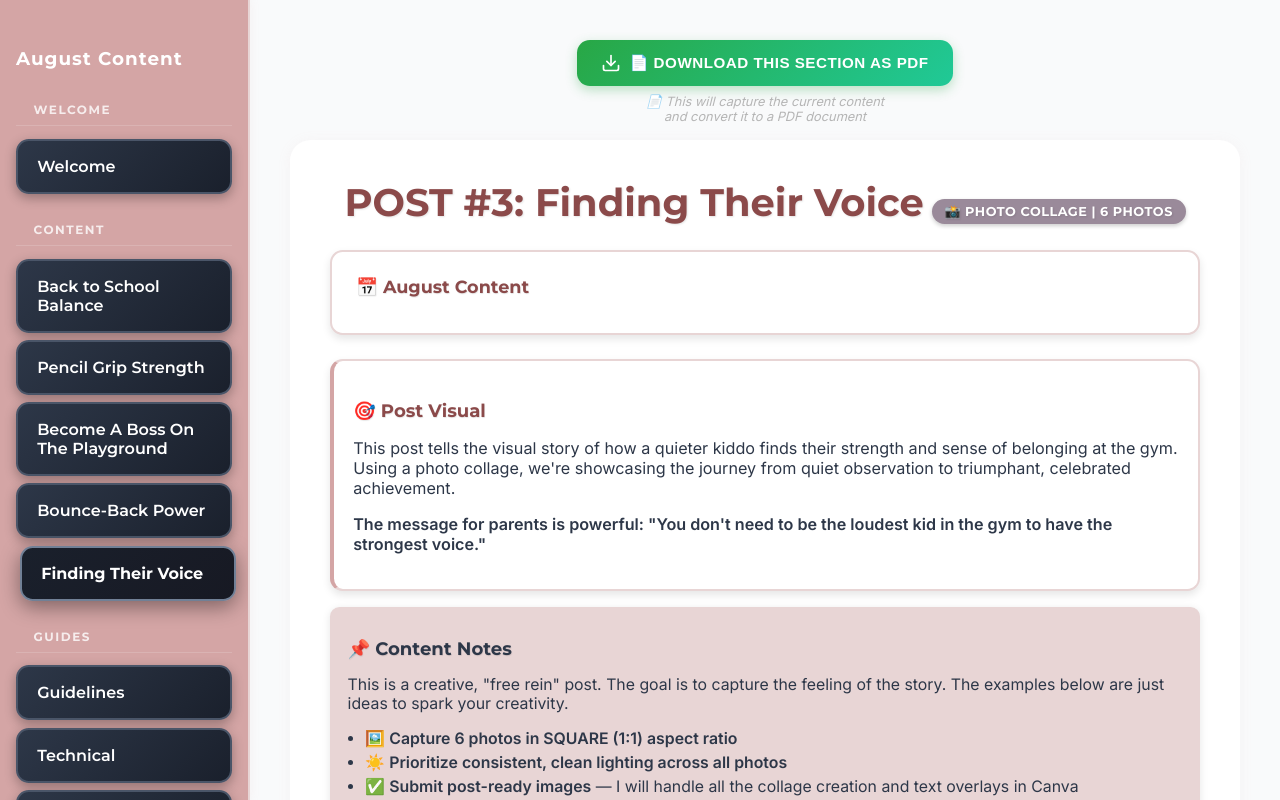
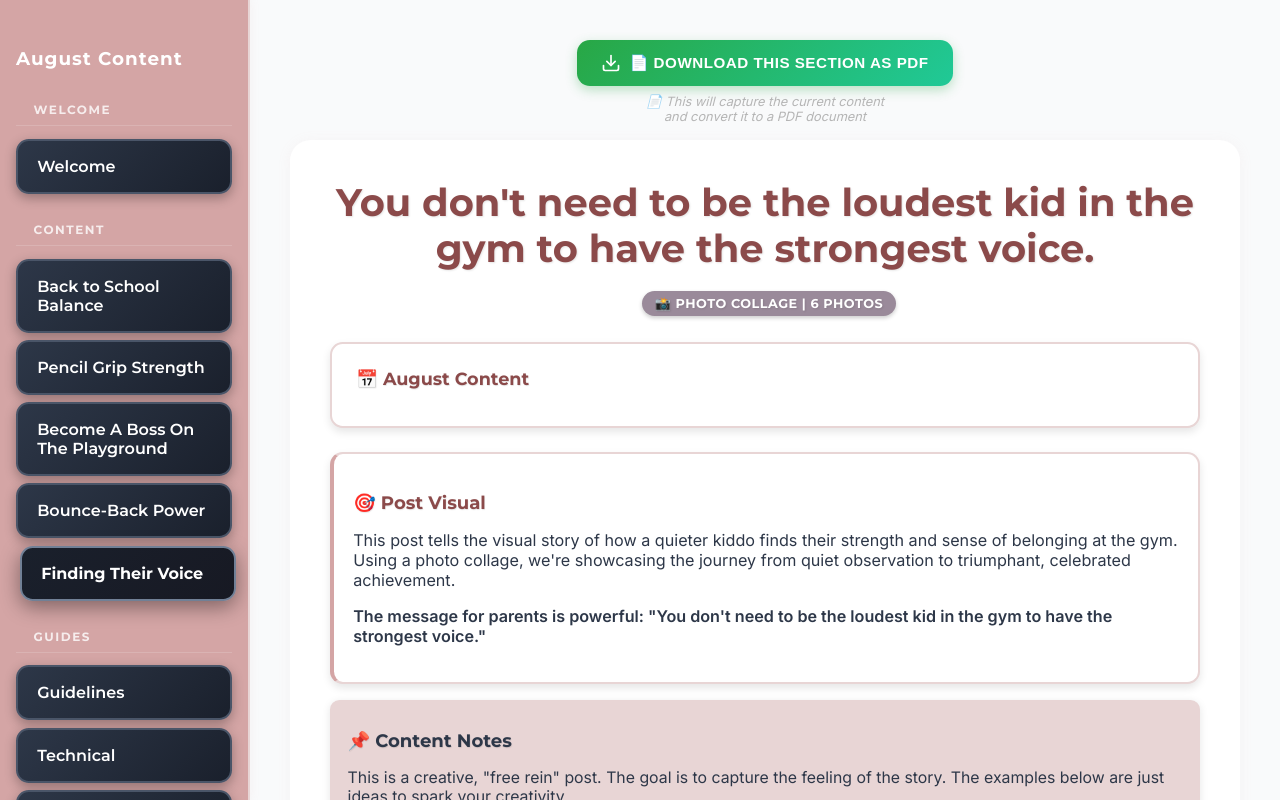
Before and after one commit to Jaymelynng/AugustContent, a React (Vite) app: page / in a window 1280 px wide. Both pictures are taken after a click on the button "Finding Their Voice". Shown: the top 800 px of the page. Built offline with nearby package versions, Linux system fonts and the light colour scheme.

Commit message:
Update Finding Their Voice section title

```diff
--- a/src/components/sections/FindingTheirVoiceSection.tsx
+++ b/src/components/sections/FindingTheirVoiceSection.tsx
@@ -16,7 +16,7 @@ export function FindingTheirVoiceSection() {
   return (
     <div>
       <h1>
-        POST #3: Finding Their Voice
+        You don't need to be the loudest kid in the gym to have the strongest voice.
         <ContentBadge type="photo" label="PHOTO COLLAGE | 6 PHOTOS" />
       </h1>
 
--- a/src/contexts/ContentContext.tsx
+++ b/src/contexts/ContentContext.tsx
@@ -97,7 +97,7 @@ const defaultAugustContent: ContentMonth = {
     {
       id: 'finding-their-voice',
       order: 4,
-      title: 'POST #3: Finding Their Voice',
+      title: 'You don\'t need to be the loudest kid in the gym to have the strongest voice.',
       type: 'photo',
       description: 'Create a 6-photo collage showing how a quieter child finds their strength and sense of belonging at the gym.',
       requirements: ['Square (1:1) aspect ratio', 'Consistent, clean lighting', 'Post-ready images', 'Story progression from quiet to confident'],
```
